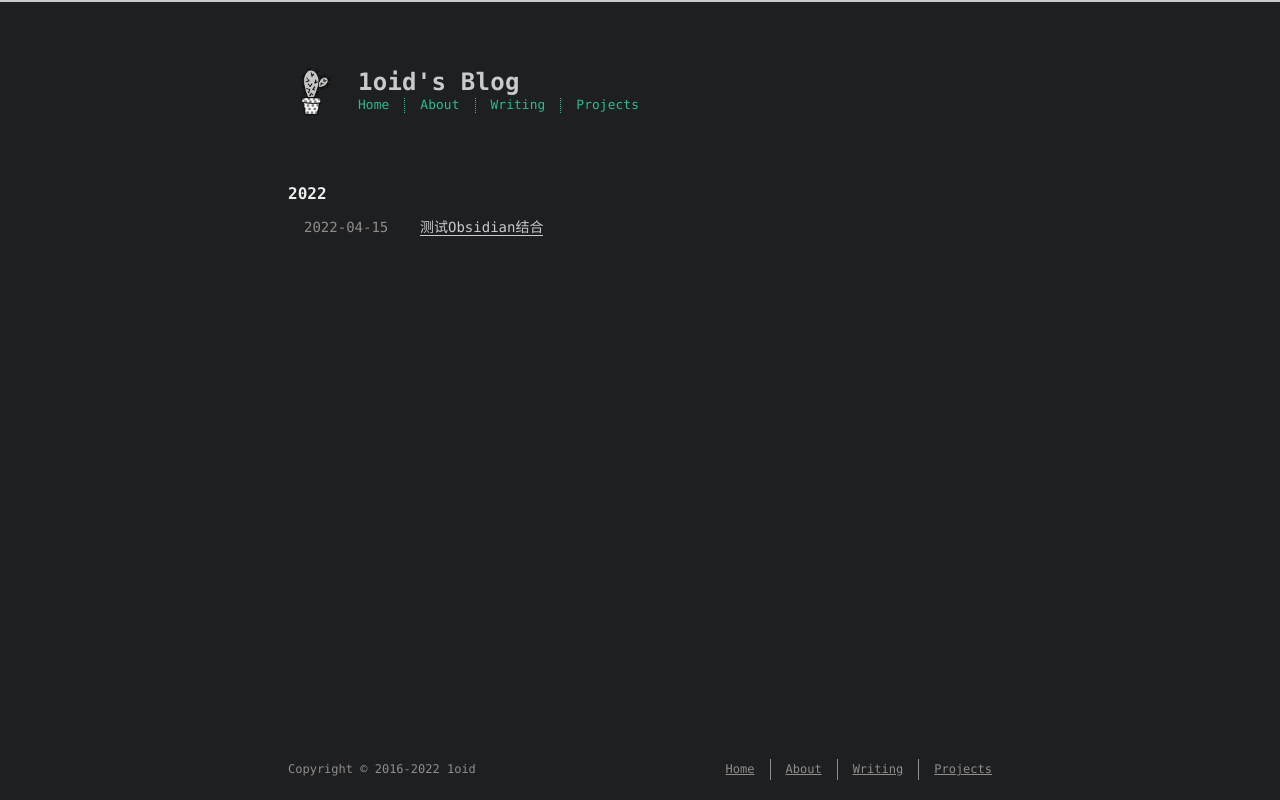
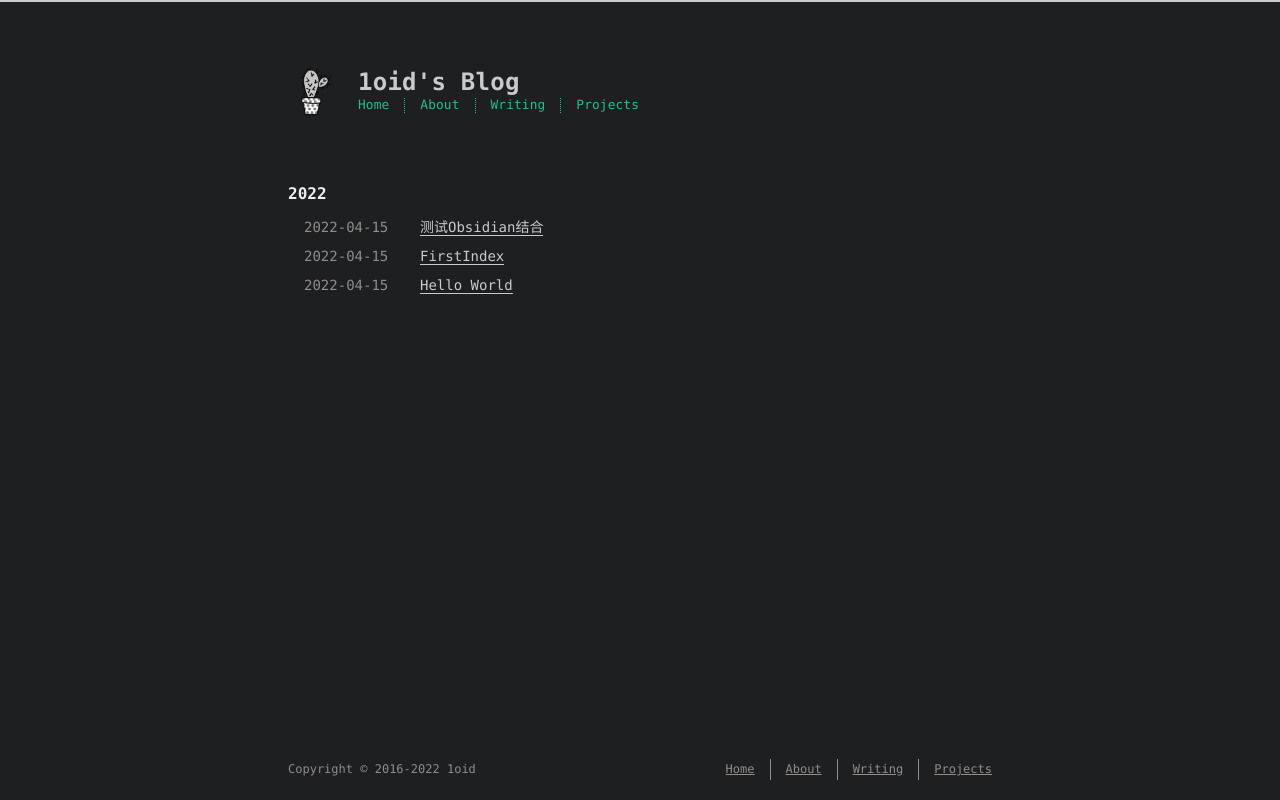
Before and after one commit to 1oid/blog, a plain HTML site: page archives/2022/04/index.html in a window 1280 px wide. Drawn offline with nearby package versions, Linux system fonts and the light colour scheme; a web font is replaced by a local one.

Commit message:
Site updated: 2022-04-22 14:18:03

```diff
--- a/archives/2022/04/index.html
+++ b/archives/2022/04/index.html
@@ -114,6 +114,54 @@
 </span>
       </li>
 
+
+
+
+
+      <li class="post-item">
+
+    <div class="meta">
+
+
+          <time datetime="2022-04-15T00:44:48.000Z" itemprop="datePublished">2022-04-15</time>
+
+
+    </div>
+
+
+        <span>
+
+        <a class="" href="/2022/04/15/FirstIndex/">FirstIndex</a>
+
+
+
+</span>
+      </li>
+
+
+
+
+
+      <li class="post-item">
+
+    <div class="meta">
+
+
+          <time datetime="2022-04-15T00:38:15.000Z" itemprop="datePublished">2022-04-15</time>
+
+
+    </div>
+
+
+        <span>
+
+        <a class="" href="/2022/04/15/hello-world/">Hello World</a>
+
+
+
+</span>
+      </li>
+
   </ul>
 
 
```
Also changed, not shown: 2022/04/15/FirstIndex/index.html (+3 -1 lines), 2022/04/15/hello-world/index.html (+3 -3 lines), 2022/04/15/测试Obsidian结合/index.html (+2 -0 lines), archives/2022/index.html (+48 -0 lines), archives/index.html (+48 -0 lines), index.html (+40 -0 lines).
